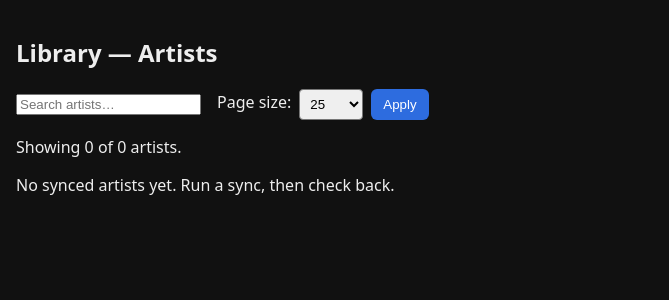
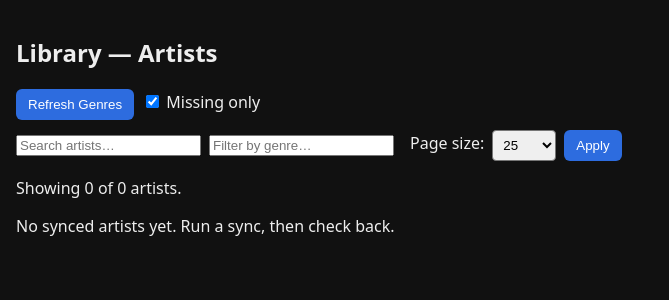
Before and after one commit to planetf1/musicsync, a FastAPI app: page /library/artists in a window 1280 px wide. Shown: the part 111-411 px from the top of the page, without its empty margins (0-669 px from the left). Run offline with FastAPI, Linux system fonts and the light colour scheme; data that the repository does not hold is empty; some libraries are stand-ins or nearby versions.

Commit message:
Add genre support
Signed-off-by: Nigel Jones <jonesn@uk.ibm.com>

```diff
--- a/app/main.py
+++ b/app/main.py
@@ -1,6 +1,7 @@
 from __future__ import annotations
 
 from typing import List, Dict, Optional, Any
+import json
 import logging
 import threading
 import uuid
@@ -46,6 +47,9 @@ from .storage import (
     get_playlist_map,
     replace_playlist_tracks,
     list_playlist_tracks,
+    update_artist_genres,
+    list_genre_counts,
+    ArtistMap,
 )
 from .spotify_client import get_authorize_url, exchange_code_for_token, get_spotify_client
 from .tidal_client import (
@@ -470,6 +474,27 @@ def _run_sync_artists_job(job_id: str, limit: int = 0) -> None:
 
         favorites = _tidal_favorite_artists_set(sess)
 
+        # Prefetch Spotify genres in batches (best-effort)
+        sp_genres: dict[str, list[str]] = {}
+        try:
+            ids = [a["id"] for a in artists]
+            i = 0
+            while i < len(ids):
+                chunk = ids[i:i+50]
+                try:
+                    res = sp.artists(chunk) or {}
+                    arts = res.get("artists") or []
+                    for ar in arts:
+                        gid = ar.get("id")
+                        gens = ar.get("genres") or []
+                        if gid:
+                            sp_genres[str(gid)] = [str(g) for g in gens if isinstance(g, str)]
+                except Exception:
+                    pass
+                i += 50
+        except Exception:
+            sp_genres = {}
+
         # Proactively clear any stale pending entries that are already resolved
         with SessionLocal() as db:
             removed = cleanup_pending_for_resolved(db)
@@ -527,6 +552,9 @@ def _run_sync_artists_job(job_id: str, limit: int = 0) -> None:
                         favorites.add(tid)
                     with SessionLocal() as db:
                         upsert_artist_map(db, sp_id, name, tid, str(top["name"]), float(top["score"]), True)
+                        # Update genres if known
+                        if sp_genres.get(sp_id):
+                            update_artist_genres(db, sp_id, sp_genres.get(sp_id))
                         # Remove any stale pending entries for this artist now that it's resolved
                         delete_pending_by_spotify_id(db, sp_id)
                         add_artist_sync_event(db, sp_id, name, tid, str(top["name"]), "auto")
@@ -536,6 +564,9 @@ def _run_sync_artists_job(job_id: str, limit: int = 0) -> None:
                     with SessionLocal() as db:
                         add_pending_resolution(db, sp_id, name, ranked[:10])
                         upsert_artist_map(db, sp_id, name, None, None, float(ranked[0]["score"]) if ranked else 0.0, False)
+                        # Still update genres even if pending; useful for browsing
+                        if sp_genres.get(sp_id):
+                            update_artist_genres(db, sp_id, sp_genres.get(sp_id))
                     pending += 1
             except Exception as e:
                 _log.warning(f"[job {job_id}] Error processing artist '{name}': {e}")
@@ -1259,7 +1290,7 @@ async def export_any(kind: str, format: str = "json", download: bool = False):
     with SessionLocal() as db:
         if kind == "artists":
             rows = export_artists(db)
-            headers = ["spotify_id", "spotify_name", "tidal_id", "tidal_name", "confidence", "resolved", "last_synced_at"]
+            headers = ["spotify_id", "spotify_name", "tidal_id", "tidal_name", "genres", "confidence", "resolved", "last_synced_at"]
         elif kind == "tracks":
             rows = export_tracks(db)
             headers = [
@@ -1308,6 +1339,7 @@ async def export_any(kind: str, format: str = "json", download: bool = False):
 async def library_artists(request: Request):
     # Parse query params
     q = request.query_params.get("q") or None
+    genre = request.query_params.get("genre") or None
     sort = request.query_params.get("sort") or "last_synced_at"
     order = request.query_params.get("order") or "desc"
     try:
@@ -1329,11 +1361,14 @@ async def library_artists(request: Request):
         items, total = list_synced_artists(
             db,
             search=q,
+            genre=genre,
             sort=sort,
             order=order,
             page=page,
             page_size=page_size,
         )
+        # Compute top genres (respecting search filter only)
+        top_genres = list_genre_counts(db, search=q)[:20]
     pages = (total + page_size - 1) // page_size if page_size else 1
     if page < 1:
         page = 1
@@ -1352,8 +1387,120 @@ async def library_artists(request: Request):
             "sort": sort,
             "order": order,
             "q": q or "",
+            "genre": genre or "",
+            "genre_counts": top_genres,
         },
     )
+
+
+# ---- Refresh genres job (Spotify) ----
+
+def _run_refresh_genres_job(job_id: str, missing_only: bool = True) -> None:
+    _log.info(f"[job {job_id}] Refresh genres: start (missing_only={missing_only})")
+    _job_set(job_id, state="running", started_at=datetime.now(timezone.utc).isoformat())
+    try:
+        try:
+            sp = get_spotify_client()
+        except Exception as e:
+            _job_set(job_id, state="error", error=str(e))
+            return
+
+        with SessionLocal() as db:
+            rows = db.query(ArtistMap).all()
+            # Build list of artist ids to refresh
+            target_ids: list[str] = []
+            for r in rows:
+                try:
+                    current = getattr(r, "genres_json", None) or "[]"
+                    parsed = []
+                    try:
+                        parsed = json.loads(str(current))
+                    except Exception:
+                        parsed = []
+                    if missing_only:
+                        if not parsed:
+                            target_ids.append(str(r.spotify_id))
+                    else:
+                        target_ids.append(str(r.spotify_id))
+                except Exception:
+                    continue
+
+            total = len(target_ids)
+            processed = 0
+            updated = 0
+            skipped = 0
+            _job_set(job_id, total=total, processed=processed, updated=updated, skipped=skipped)
+
+            i = 0
+            while i < len(target_ids):
+                chunk = target_ids[i:i+50]
+                try:
+                    res = sp.artists(chunk) or {}
+                    arts = res.get("artists") or []
+                except Exception:
+                    arts = []
+                # Map id->genres
+                id_to_genres: dict[str, list[str]] = {}
+                for ar in arts:
+                    gid = str(ar.get("id")) if ar.get("id") else None
+                    gens = ar.get("genres") or []
+                    if gid:
+                        try:
+                            id_to_genres[gid] = [str(g) for g in gens if isinstance(g, str)]
+                        except Exception:
+                            id_to_genres[gid] = []
+                # Apply updates in a batch
+                for gid in chunk:
+                    gens = id_to_genres.get(gid)
+                    if gens is None:
+                        # No data returned; count as skipped
+                        skipped += 1
+                        processed += 1
+                        continue
+                    m = db.get(ArtistMap, gid)
+                    if not m:
+                        skipped += 1
+                        processed += 1
+                        continue
+                    try:
+                        m.genres_json = json.dumps(gens)  # type: ignore[assignment]
+                        updated += 1
+                    except Exception:
+                        skipped += 1
+                    processed += 1
+                try:
+                    db.commit()
+                except Exception:
+                    db.rollback()
+                _job_set(job_id, processed=processed, updated=updated, skipped=skipped)
+                i += 50
+
+        _job_set(job_id, state="done", finished_at=datetime.now(timezone.utc).isoformat(), processed=processed, updated=updated, skipped=skipped)
+        _log.info(f"[job {job_id}] Refresh genres done. total={total} updated={updated} skipped={skipped}")
+    except Exception as e:
+        _job_set(job_id, state="error", error=str(e))
+
+
+@app.post("/genres/refresh/start")
+async def start_refresh_genres(request: Request):
+    missing_only_raw = request.query_params.get("missing_only")
+    missing_only = True
+    if missing_only_raw is not None:
+        missing_only = missing_only_raw not in ("0", "false", "False")
+    job_id = str(uuid.uuid4())
+    _job_set(job_id, state="pending", missing_only=missing_only)
+    threading.Thread(target=_run_refresh_genres_job, args=(job_id, missing_only), daemon=True).start()
+    return JSONResponse({"job_id": job_id})
+
+
+@app.get("/genres/refresh/status")
+async def refresh_genres_status(job_id: str):
+    with _jobs_lock:
+        data = _jobs.get(job_id)
+    if not data:
+        raise HTTPException(status_code=404, detail="job not found")
+    return JSONResponse(data)
+
 
 
 @app.get("/library/tracks", response_class=HTMLResponse)
--- a/app/templates/library_artists.html
+++ b/app/templates/library_artists.html
@@ -2,8 +2,25 @@
 {% block content %}
 <section>
   <h2>Library — Artists</h2>
+  {% if genre_counts and genre_counts|length > 0 %}
+  <div class="card" style="margin:10px 0; padding:10px;">
+    <strong>Top genres</strong>
+    <div style="display:flex; flex-wrap: wrap; gap:6px; margin-top:6px;">
+      {% set page_size_param = 'all' if page_size == 0 else page_size %}
+      {% for g, c in genre_counts %}
+        <a class="btn" href="/library/artists?q={{ q }}&genre={{ g }}&sort={{ sort }}&order={{ order }}&page_size={{ page_size_param }}">{{ g }} ({{ c }})</a>
+      {% endfor %}
+    </div>
+  </div>
+  {% endif %}
+  <div style="margin:10px 0; display:flex; align-items:center; gap:8px; flex-wrap:wrap;">
+    <button id="refreshGenresBtn" class="btn" type="button">Refresh Genres</button>
+    <label><input id="missingOnlyChk" type="checkbox" checked /> Missing only</label>
+    <span id="refreshStatus" style="opacity:0.8"></span>
+  </div>
   <form method="get" action="/library/artists" style="margin-bottom:10px; display:flex; gap:8px; align-items:center; flex-wrap: wrap;">
     <input type="text" name="q" value="{{ q }}" placeholder="Search artists…" />
+    <input type="text" name="genre" value="{{ genre }}" placeholder="Filter by genre…" />
     <input type="hidden" name="sort" value="{{ sort }}" />
     <input type="hidden" name="order" value="{{ order }}" />
     {% set sizes = [10,25,100,250,1000,2500] %}
@@ -15,7 +32,7 @@
       <option value="all" {% if page_size == 0 %}selected{% endif %}>all</option>
     </select>
     <button class="btn" type="submit">Apply</button>
-    {% if q %}
+    {% if q or genre %}
     <a class="btn" href="/library/artists">Clear</a>
     {% endif %}
   </form>
@@ -29,10 +46,11 @@
         <tr>
           {% set next_order = 'asc' if order=='desc' else 'desc' %}
           {% set page_size_param = 'all' if page_size == 0 else page_size %}
-          <th><a href="/library/artists?sort=last_synced_at&order={{ next_order if sort=='last_synced_at' else 'desc' }}&q={{ q }}&page_size={{ page_size_param }}">Last Synced{% if sort=='last_synced_at' %} {% if order=='asc' %}▲{% else %}▼{% endif %}{% endif %}</a></th>
-          <th><a href="/library/artists?sort=spotify_name&order={{ next_order if sort=='spotify_name' else 'asc' }}&q={{ q }}&page_size={{ page_size_param }}">Spotify Artist{% if sort=='spotify_name' %} {% if order=='asc' %}▲{% else %}▼{% endif %}{% endif %}</a></th>
-          <th><a href="/library/artists?sort=tidal_name&order={{ next_order if sort=='tidal_name' else 'asc' }}&q={{ q }}&page_size={{ page_size_param }}">TIDAL Artist{% if sort=='tidal_name' %} {% if order=='asc' %}▲{% else %}▼{% endif %}{% endif %}</a></th>
-          <th><a href="/library/artists?sort=confidence&order={{ next_order if sort=='confidence' else 'desc' }}&q={{ q }}&page_size={{ page_size_param }}">Confidence{% if sort=='confidence' %} {% if order=='asc' %}▲{% else %}▼{% endif %}{% endif %}</a></th>
+          <th><a href="/library/artists?sort=last_synced_at&order={{ next_order if sort=='last_synced_at' else 'desc' }}&q={{ q }}&genre={{ genre }}&page_size={{ page_size_param }}">Last Synced{% if sort=='last_synced_at' %} {% if order=='asc' %}▲{% else %}▼{% endif %}{% endif %}</a></th>
+          <th><a href="/library/artists?sort=spotify_name&order={{ next_order if sort=='spotify_name' else 'asc' }}&q={{ q }}&genre={{ genre }}&page_size={{ page_size_param }}">Spotify Artist{% if sort=='spotify_name' %} {% if order=='asc' %}▲{% else %}▼{% endif %}{% endif %}</a></th>
+          <th><a href="/library/artists?sort=tidal_name&order={{ next_order if sort=='tidal_name' else 'asc' }}&q={{ q }}&genre={{ genre }}&page_size={{ page_size_param }}">TIDAL Artist{% if sort=='tidal_name' %} {% if order=='asc' %}▲{% else %}▼{% endif %}{% endif %}</a></th>
+          <th><a href="/library/artists?sort=confidence&order={{ next_order if sort=='confidence' else 'desc' }}&q={{ q }}&genre={{ genre }}&page_size={{ page_size_param }}">Confidence{% if sort=='confidence' %} {% if order=='asc' %}▲{% else %}▼{% endif %}{% endif %}</a></th>
+          <th><a href="/library/artists?sort=genre&order={{ next_order if sort=='genre' else 'asc' }}&q={{ q }}&genre={{ genre }}&page_size={{ page_size_param }}">Genres{% if sort=='genre' %} {% if order=='asc' %}▲{% else %}▼{% endif %}{% endif %}</a></th>
         </tr>
       </thead>
       <tbody>
@@ -48,6 +66,13 @@
               {% endif %}
             </td>
             <td>{{ '%.0f'|format(it.confidence or 0) }}</td>
+            <td>
+              {% if it.genres and it.genres|length > 0 %}
+                {{ it.genres | join(', ') }}
+              {% else %}
+                —
+              {% endif %}
+            </td>
           </tr>
         {% endfor %}
       </tbody>
@@ -58,24 +83,62 @@
     {% set next_page = page + 1 %}
     {% set page_size_param = 'all' if page_size == 0 else page_size %}
     <span>Page {{ page }} of {{ pages }}</span>
-    <a class="btn" href="/library/artists?page={{ prev_page }}&q={{ q }}&sort={{ sort }}&order={{ order }}&page_size={{ page_size_param }}" {% if page <= 1 %}style="pointer-events:none; opacity:0.5"{% endif %}>Prev</a>
+    <a class="btn" href="/library/artists?page={{ prev_page }}&q={{ q }}&genre={{ genre }}&sort={{ sort }}&order={{ order }}&page_size={{ page_size_param }}" {% if page <= 1 %}style="pointer-events:none; opacity:0.5"{% endif %}>Prev</a>
     {# numbered pages #}
     {% set window = 2 %}
     {% set start = 1 if pages <= 10 else [1, page - window] | max %}
     {% set end = pages if pages <= 10 else [pages, page + window] | min %}
     {% if start > 1 %}
-      <a class="btn" href="/library/artists?page=1&q={{ q }}&sort={{ sort }}&order={{ order }}&page_size={{ page_size_param }}">1</a>
+      <a class="btn" href="/library/artists?page=1&q={{ q }}&genre={{ genre }}&sort={{ sort }}&order={{ order }}&page_size={{ page_size_param }}">1</a>
       {% if start > 2 %}<span>…</span>{% endif %}
     {% endif %}
     {% for pnum in range(start, end + 1) %}
-      <a class="btn{% if pnum == page %} secondary{% endif %}" href="/library/artists?page={{ pnum }}&q={{ q }}&sort={{ sort }}&order={{ order }}&page_size={{ page_size_param }}">{{ pnum }}</a>
+      <a class="btn{% if pnum == page %} secondary{% endif %}" href="/library/artists?page={{ pnum }}&q={{ q }}&genre={{ genre }}&sort={{ sort }}&order={{ order }}&page_size={{ page_size_param }}">{{ pnum }}</a>
     {% endfor %}
     {% if end < pages %}
       {% if end < pages - 1 %}<span>…</span>{% endif %}
-      <a class="btn" href="/library/artists?page={{ pages }}&q={{ q }}&sort={{ sort }}&order={{ order }}&page_size={{ page_size_param }}">{{ pages }}</a>
+      <a class="btn" href="/library/artists?page={{ pages }}&q={{ q }}&genre={{ genre }}&sort={{ sort }}&order={{ order }}&page_size={{ page_size_param }}">{{ pages }}</a>
     {% endif %}
-    <a class="btn" href="/library/artists?page={{ next_page }}&q={{ q }}&sort={{ sort }}&order={{ order }}&page_size={{ page_size_param }}" {% if page >= pages %}style="pointer-events:none; opacity:0.5"{% endif %}>Next</a>
+    <a class="btn" href="/library/artists?page={{ next_page }}&q={{ q }}&genre={{ genre }}&sort={{ sort }}&order={{ order }}&page_size={{ page_size_param }}" {% if page >= pages %}style="pointer-events:none; opacity:0.5"{% endif %}>Next</a>
   </div>
   {% endif %}
 </section>
+<script>
+  (function(){
+    const btn = document.getElementById('refreshGenresBtn');
+    const chk = document.getElementById('missingOnlyChk');
+    const out = document.getElementById('refreshStatus');
+    let timer = null;
+    async function poll(jobId){
+      try{
+        const r = await fetch(`/genres/refresh/status?job_id=${encodeURIComponent(jobId)}`);
+        if(!r.ok){ out.textContent = 'Refresh: status error'; return; }
+        const data = await r.json();
+        const { state, processed, total, updated, skipped } = data;
+        out.textContent = `Refresh: ${state} ${processed||0}/${total||0} (updated ${updated||0}, skipped ${skipped||0})`;
+        if(state === 'done' || state === 'error'){
+          if(timer){ clearInterval(timer); timer = null; }
+          if(state === 'done'){
+            // give a moment then reload to show new genres
+            setTimeout(()=>{ window.location.reload(); }, 1200);
+          }
+        }
+      }catch(e){ out.textContent = 'Refresh: network error'; }
+    }
+    btn?.addEventListener('click', async ()=>{
+      try{
+        const missingOnly = chk?.checked ? '1' : '0';
+        out.textContent = 'Starting…';
+        const r = await fetch(`/genres/refresh/start?missing_only=${missingOnly}`, { method: 'POST' });
+        if(!r.ok){ out.textContent = 'Failed to start refresh'; return; }
+        const data = await r.json();
+        const jobId = data.job_id;
+        out.textContent = 'Running…';
+        if(timer){ clearInterval(timer); timer = null; }
+        timer = setInterval(()=>poll(jobId), 1500);
+        poll(jobId);
+      }catch(e){ out.textContent = 'Failed to start refresh'; }
+    });
+  })();
+</script>
 {% endblock %}
```
Also changed, not shown: app/storage.py (+124 -17 lines).
